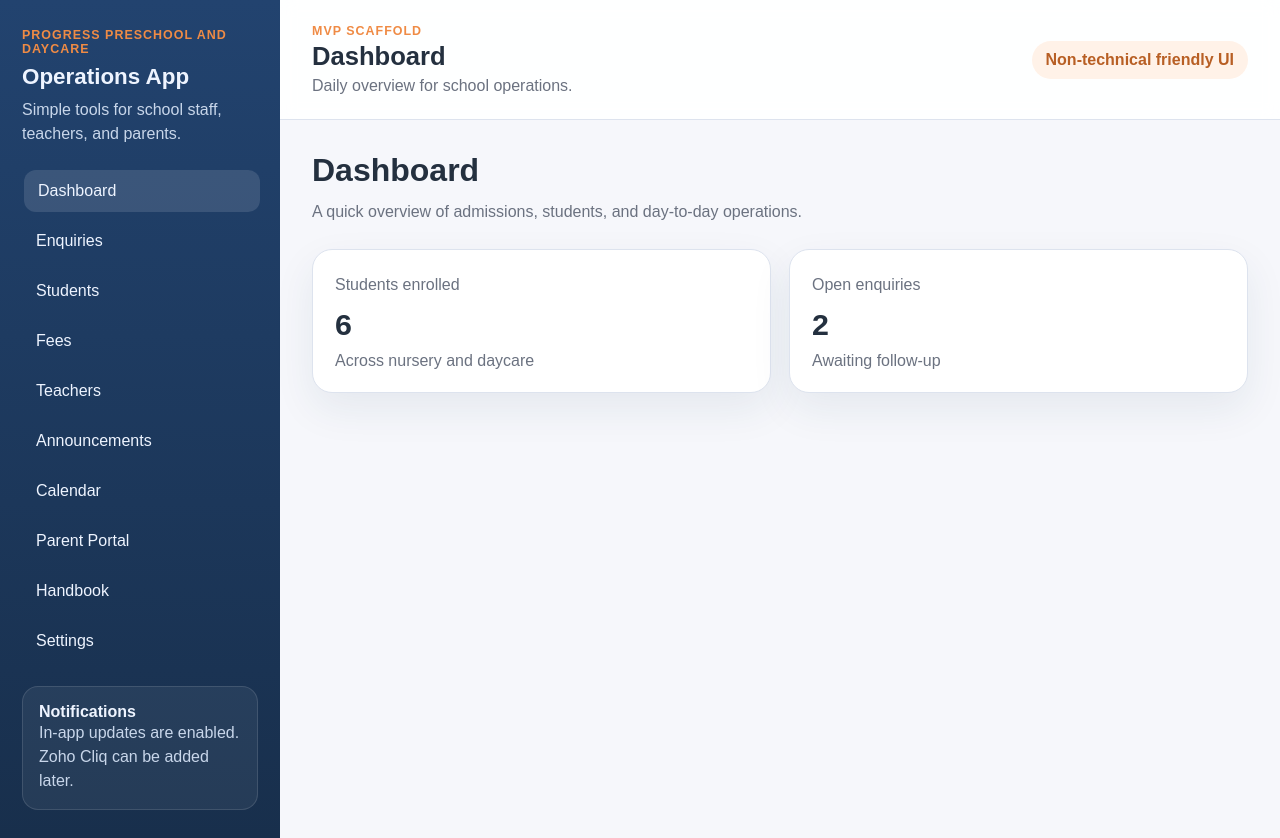
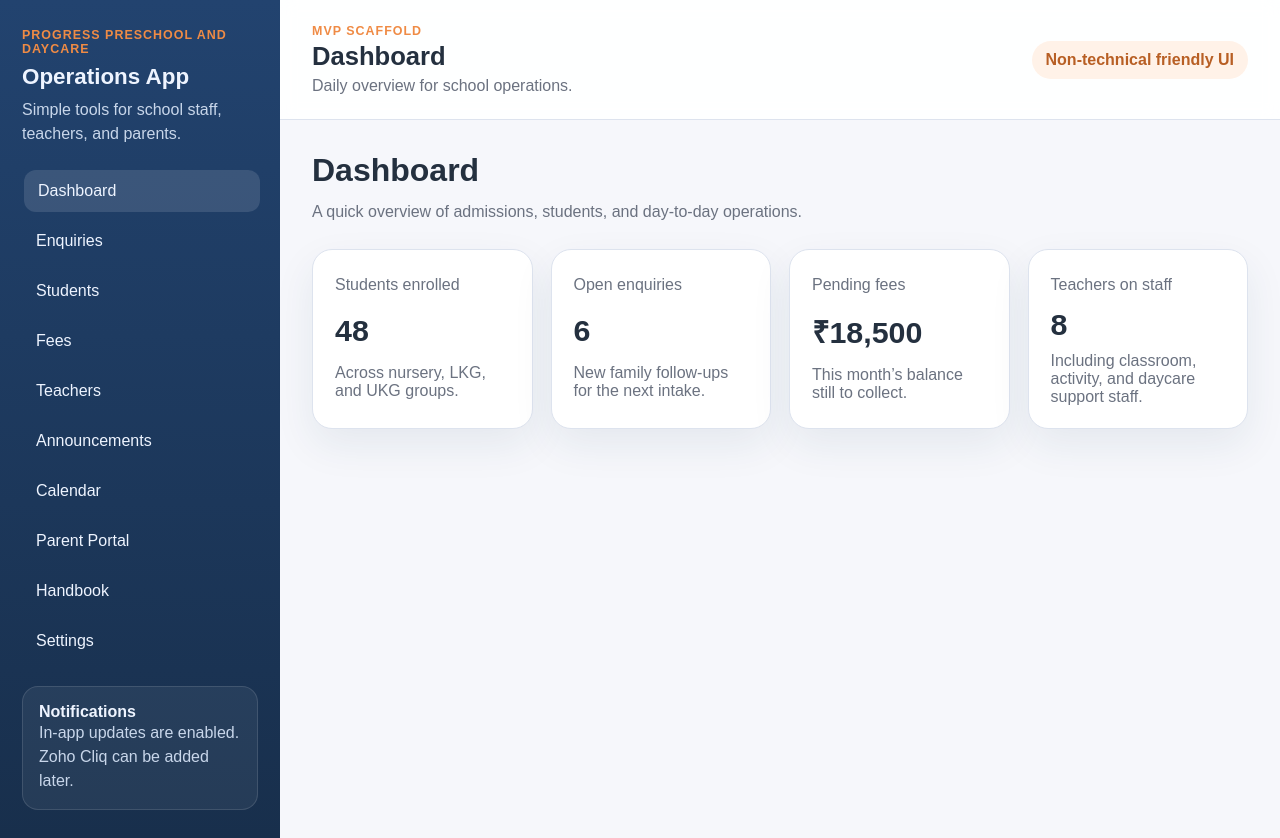
Before and after one commit to sharanya-ramachandran-1067/education, a Next.js app: page /dashboard in a window 1280 px wide. Built offline with nearby package versions, Linux system fonts and the light colour scheme.

Commit message:
Update page.tsx
Dashboard issues fix.

```diff
--- a/src/app/dashboard/page.tsx
+++ b/src/app/dashboard/page.tsx
@@ -1,47 +1,8 @@
-"use client";
-
-import { useEffect, useMemo, useState } from "react";
 import ModuleHeader from "@/components/ModuleHeader";
 import StatCard from "@/components/StatCard";
-import { recentEnquiries, students as initialStudents } from "@/lib/mockData";
+import { dashboardStats } from "@/lib/mockData";
 
 export default function DashboardPage() {
-  const [mounted, setMounted] = useState(false);
-
-  useEffect(() => {
-    setMounted(true);
-  }, []);
-
-  const stats = useMemo(() => {
-    if (!mounted) {
-      return [
-        {
-          title: "Students enrolled",
-          value: initialStudents.length,
-          detail: "Across nursery and daycare",
-        },
-        {
-          title: "Open enquiries",
-          value: recentEnquiries.length,
-          detail: "Awaiting follow-up",
-        },
-      ];
-    }
-
-    return [
-      {
-        title: "Students enrolled",
-        value: initialStudents.length,
-        detail: "Across nursery and daycare",
-      },
-      {
-        title: "Open enquiries",
-        value: recentEnquiries.length,
-        detail: "Awaiting follow-up",
-      },
-    ];
-  }, [mounted]);
-
   return (
     <div className="stack-lg">
       <ModuleHeader
@@ -50,8 +11,13 @@ export default function DashboardPage() {
       />
 
       <section className="card-grid">
-        {stats.map((stat) => (
-          <StatCard key={stat.title} {...stat} />
+        {dashboardStats.map((stat) => (
+          <StatCard
+            key={stat.title}
+            title={stat.title}
+            value={stat.value}
+            detail={stat.detail}
+          />
         ))}
       </section>
     </div>
```
